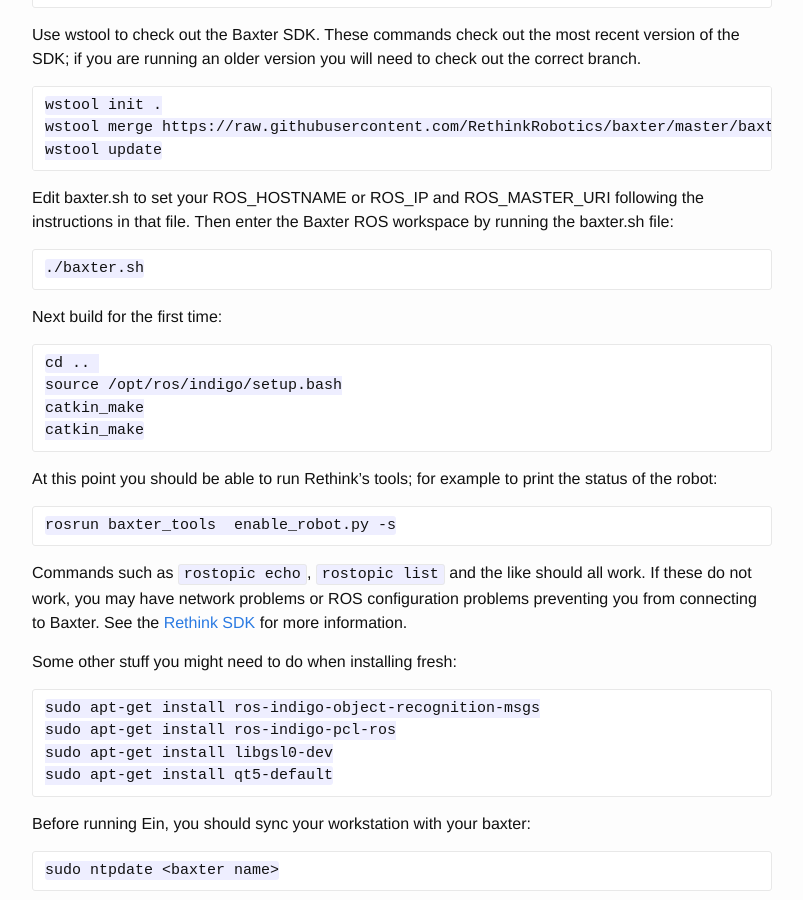
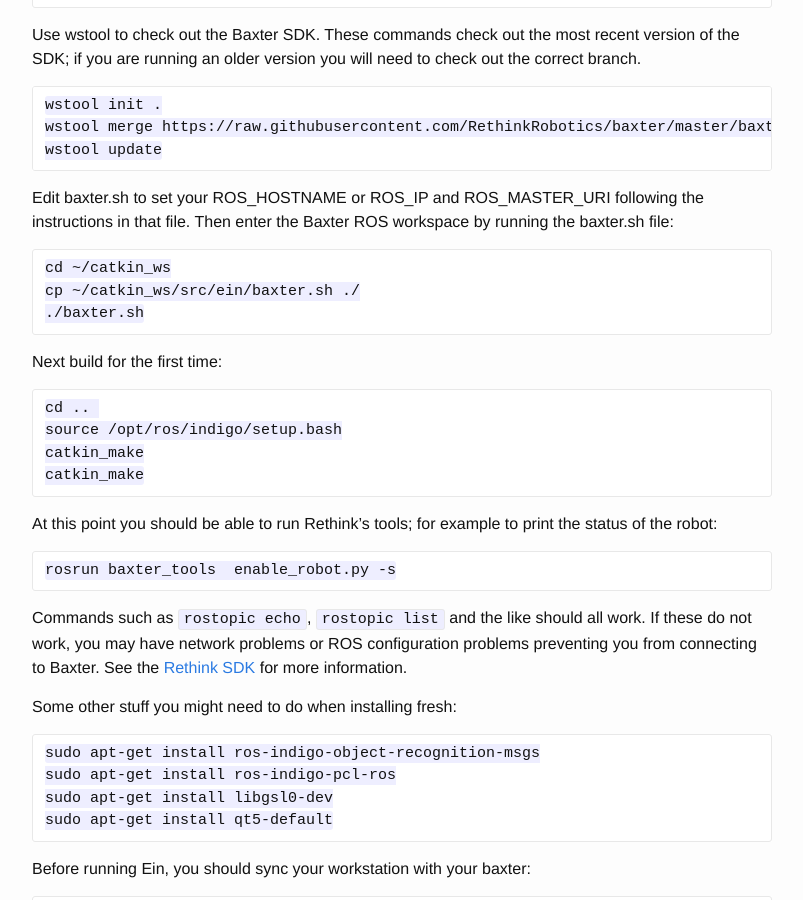
Before and after one commit to h2r/ein, a Jekyll site: the page built from install.md, in a window 1280 px wide and 900 px high, scrolled down 999 px. Shown: the whole window, without its empty margins (238-1041 px from the left). Built offline with Jekyll 4.4.1, drawn with Linux system fonts in a browser that asks for light colours.

Commit message:
copy baxter.sh file
Former-commit-id: da2192d98f870cff568a07fda43f80c57d0db2ec

````diff
--- a/install.md
+++ b/install.md
@@ -67,6 +67,8 @@
 workspace by running the baxter.sh file:
 
 ```
+cd ~/catkin_ws
+cp ~/catkin_ws/src/ein/baxter.sh ./
 ./baxter.sh
 ```
 
````
